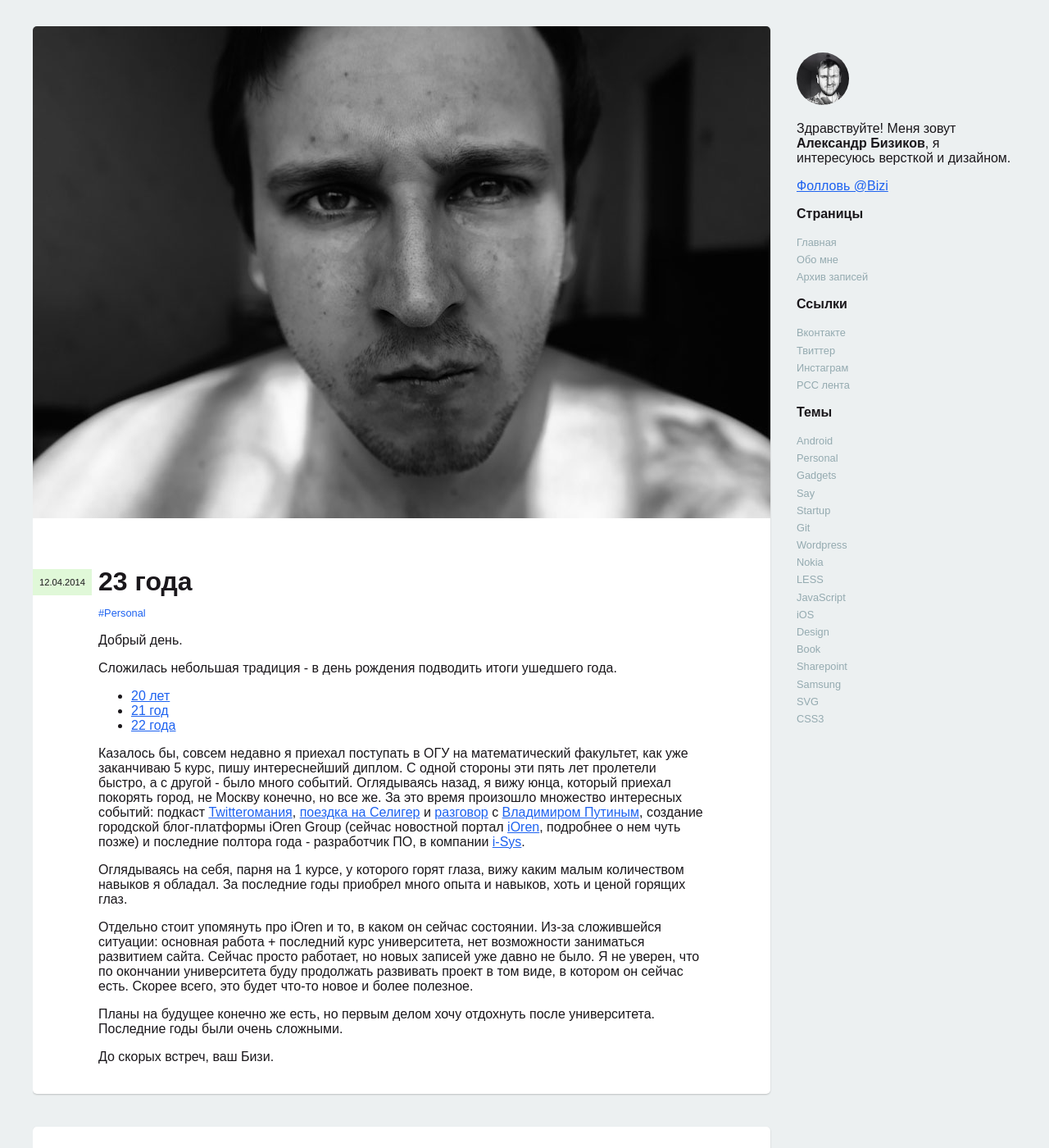
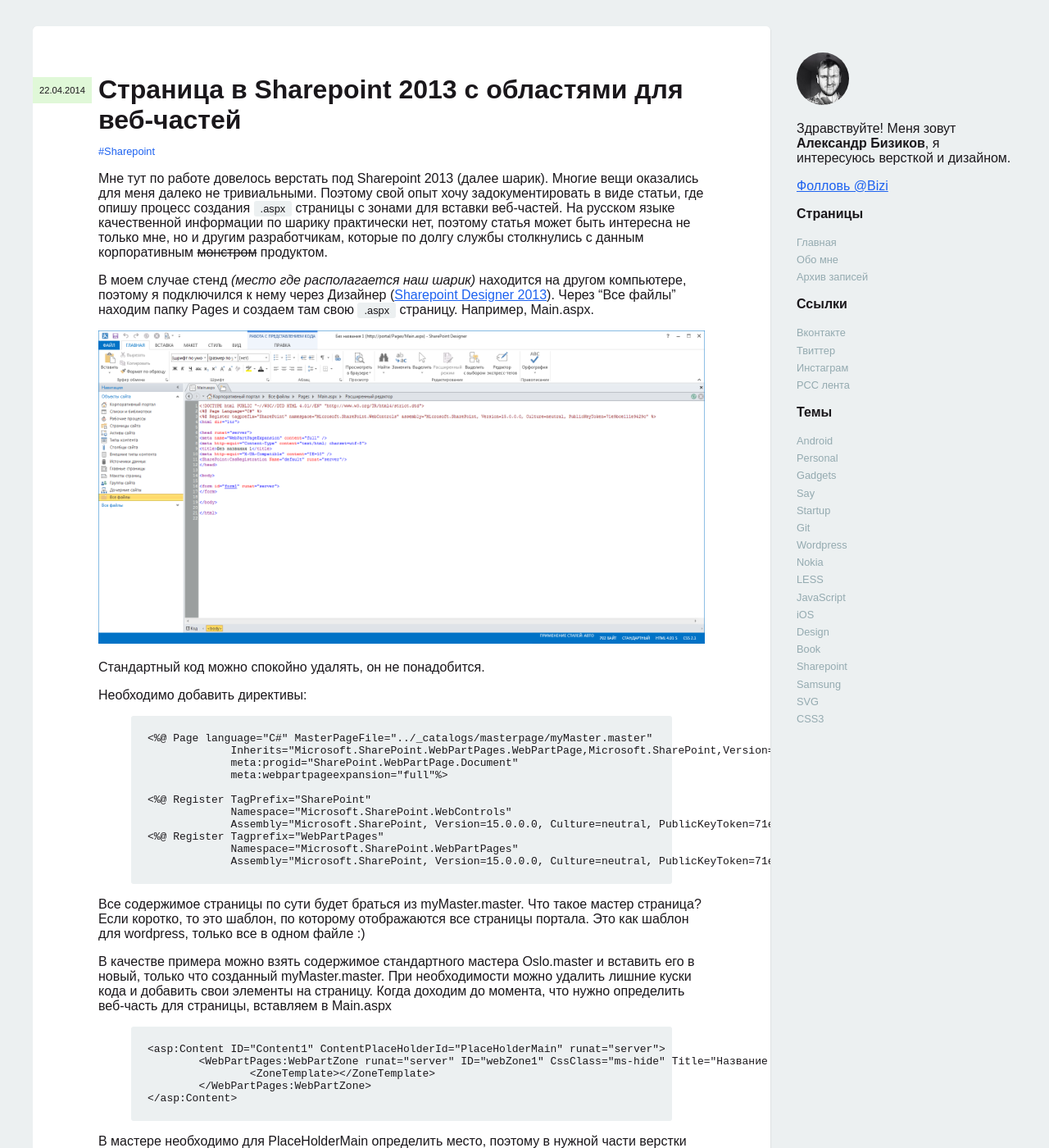
Before and after one commit to anna-vanlee/bizikov.ru, a Jekyll site: the page built from index.html, in a window 1280 px wide and 1400 px high. Shown: the whole window at 82% size. Built offline with Jekyll 4.4.1, drawn with Linux system fonts in a browser that asks for light colours; some web fonts are replaced; the list of posts is cut into pages by our own code; comment, search, counter and statistics services are not loaded; some of the changed text lies outside the part shown.

Commit message:
Публикация поста про веб-части #63

```diff
--- a/_drafts/2014-04-22-webparts-sharepoint-2013.md
+++ b/_posts/2014-04-22-Stranica-v-Sharepoint-2013-c-oblastjami-dlja-veb-chastej.md
@@ -34,13 +34,12 @@
 
 Все содержимое страницы по сути будет браться из myMaster.master. Что такое мастер страница? Если коротко, то это шаблон, по которому отображаются все страницы портала. Это как шаблон для wordpress, только все в одном файле :)
 
-В качестве примера можно взять содержимое стандартного мастера Oslo.master и вставить его в новый, только что созданный myMaster.master. При необходимости можно удалить лишние куски кода.
-
-Верстаем необходимую верстку в master. Когда доходим до момента, что нужно определить веб-часть для страницы, вставляем в Main.aspx
+В качестве примера можно взять содержимое стандартного мастера Oslo.master и вставить его в новый, только что созданный myMaster.master. При необходимости можно удалить лишние куски кода и добавить свои элементы на страницу.
+Когда доходим до момента, что нужно определить веб-часть для страницы, вставляем в Main.aspx
 
 {% highlight asp.net %}
 <asp:Content ID="Content1" ContentPlaceHolderId="PlaceHolderMain" runat="server">
-	<WebPartPages:WebPartZone runat="server" ID="webZone1" CssClass="ms-hide" Title="Новости">
+	<WebPartPages:WebPartZone runat="server" ID="webZone1" CssClass="ms-hide" Title="Название веб-части">
 		<ZoneTemplate></ZoneTemplate>
 	</WebPartPages:WebPartZone>
 </asp:Content>
```
